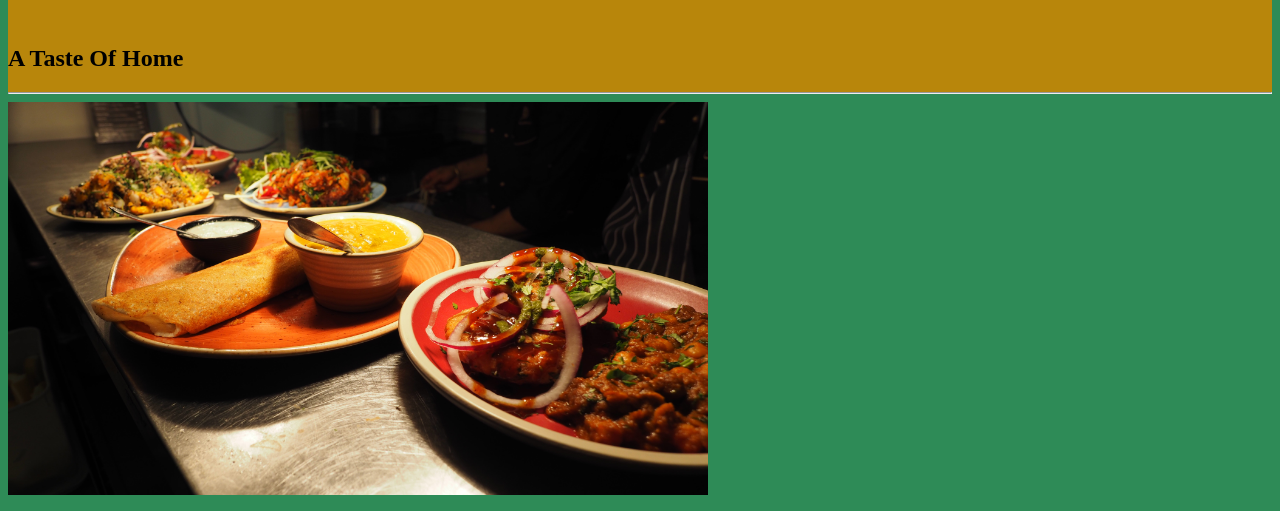
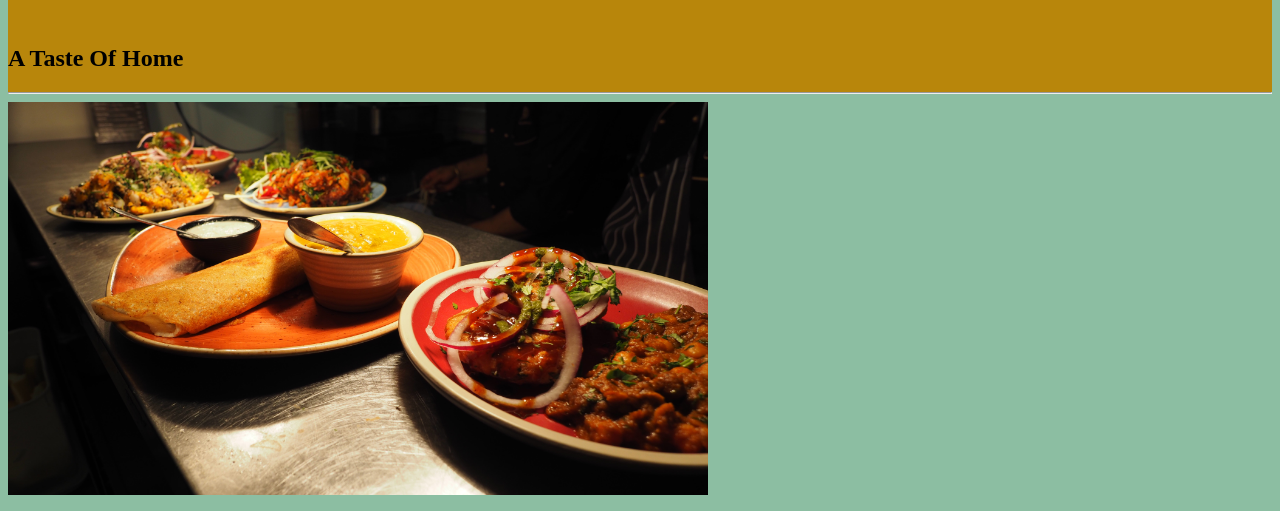
Before and after one commit to Ritwika-crystal/Ritwika, a plain HTML site: page index.html in a window 1280 px wide. Shown: the part 73-584 px from the top of the page. Drawn offline with Linux system fonts and the light colour scheme.

Commit message:
Changed background color of index.html

```diff
--- a/apply.css
+++ b/apply.css
@@ -2,7 +2,7 @@
     background-color: darkgoldenrod;
 }
 body{
-    background-color: seagreen;
+    background-color: rgb(140, 190, 162);
 }
 p{
     font-family: 'Noto Sans Display', sans-serif;
```
